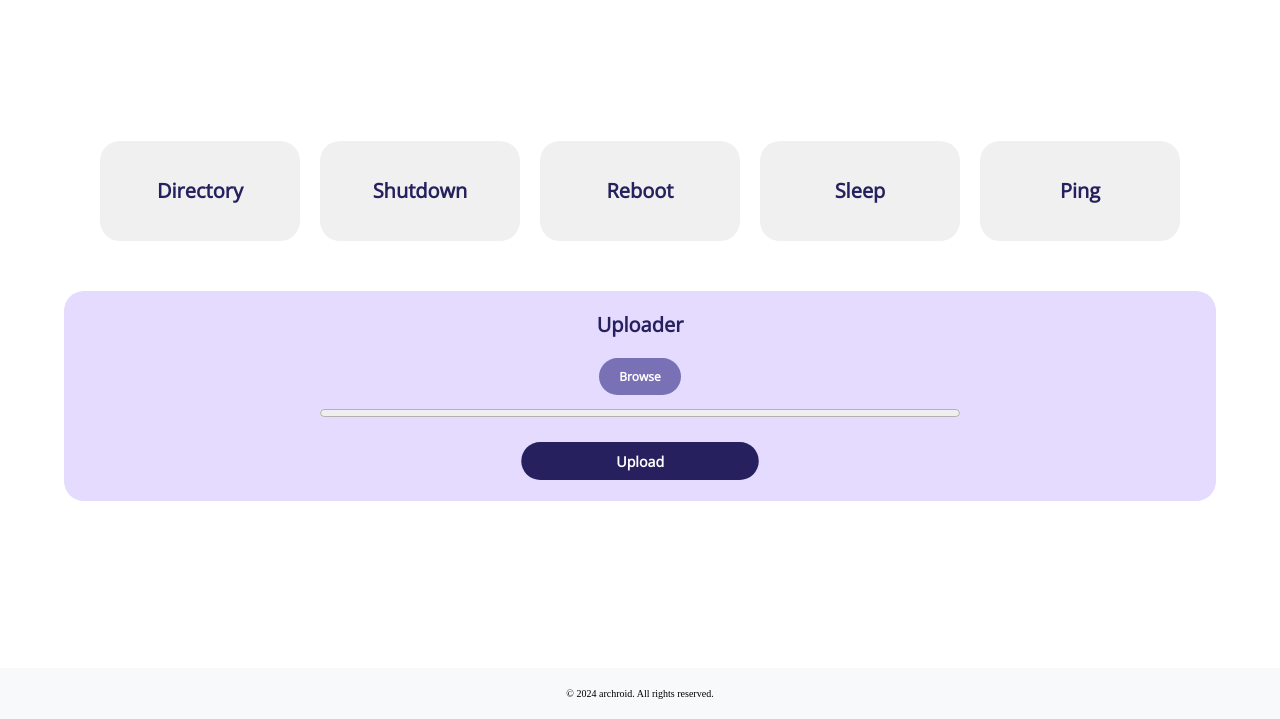
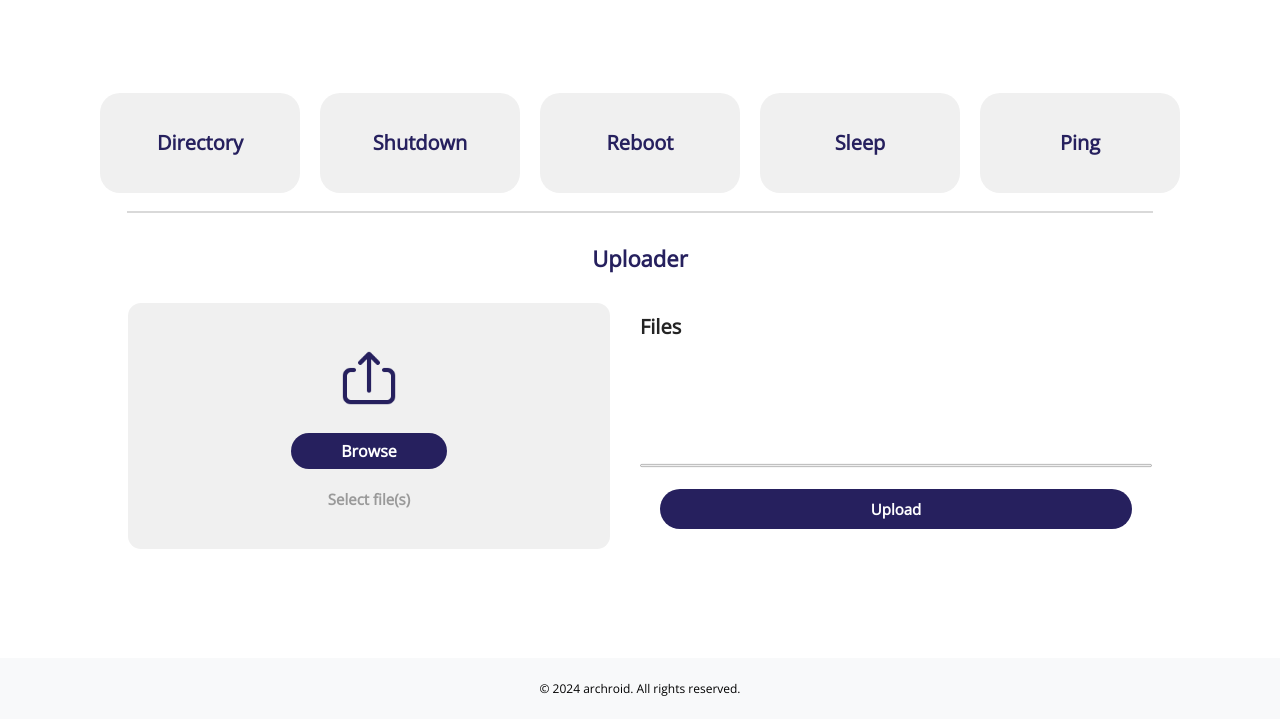
Before and after one commit to archroid/archify, a plain HTML site: page templates/index.html in a window 1280 px wide. Shown: the part 81-800 px from the top of the page. Drawn offline with nearby package versions, Linux system fonts and the light colour scheme.

Commit message:
upload function now works 100% fine both front and backend

```diff
--- a/static/index.css
+++ b/static/index.css
@@ -1,6 +1,6 @@
      @import url('https://fonts.googleapis.com/css2?family=Open+Sans');
 
-     @media (max-width: 600px) {
+     @media (max-width: 1000px) {
           .container {
                flex-direction: column;
           }
@@ -71,11 +71,6 @@
           background-color: #e0e0e0;
      }
 
-     .upload-button {
-          transform: scale(0.95);
-          background-color: #e0e0e0;
-     }
-
      .top-bar {
           top: 0;
           left: 0;
@@ -117,10 +112,12 @@
      }
 
      .footer-text {
-          font-size: 10px;
+          font-size: 12px;
+          font-family: 'Open Sans';
+
      }
 
-
+     /*
      .input-form {
           background-color: #e4dbff;
           border-radius: 20px;
@@ -145,9 +142,7 @@
 
      }
 
-     .input-file {
-          display: none;
-     }
+
 
      .file-name {
           display: none;
@@ -203,4 +198,178 @@
 
      .progresstion-bar {
           width: 50vw;
+     } */
+
+     .itemm{
+          color: #26205e;
+          font-size: 22px;
+          font-family: 'Open Sans';
+          user-select: none;
+          font-weight: bold;
+          margin-bottom: 20px;
+          /* margin-top: 30px; */
      }
+
+     hr{
+          width: 80vw;
+          color: #d9d9d9;
+          border-width: 1px;
+          border-style: solid;
+     }
+
+     /* smaller screens */
+     @media (max-width: 1000px) {
+          .upload-div {
+               width: 90vw;
+               flex-direction: column;
+          }
+          .upload-form {
+               width: 90vw;
+               margin-bottom: 15px;
+          }
+
+          .file-list-div {
+               width: 90vw;
+               margin-bottom: 15px;
+          }
+          .progresstion-bar{
+               width: 90vw;
+          }
+     }
+
+     /* larger screens */
+     @media (min-width: 1000px) {
+          .upload-div{
+               width: 80vw;
+               flex-direction: row;
+          }
+
+          .upload-form {
+               width: 40vw;
+               margin-right: 15px;
+          }
+          .file-list-div {
+               width: 40vw;
+               margin-left: 15px;
+          }
+          .progresstion-bar{
+               width: 40vw;
+          }
+     }
+
+     .upload-div {
+          margin: 30px;
+          margin-top: 10px;
+          display: flex;
+          justify-content: center;
+     }
+
+
+     .upload-container {
+          display: flex;
+          flex-direction: row;
+     }
+
+     .select-label {
+          height: 100%;
+          /* border: 2px #7F33D7 dashed; */
+          background-color: #f0f0f0;
+          border-radius: 13px;
+          display: flex;
+          flex-direction: column;
+          cursor: pointer;
+          align-items: center;
+          justify-content: center;
+     }
+
+     .input-file {
+          display: none;
+     }
+
+     .upload-image {
+          width: 70px;
+          height: 70px;
+          margin-top: 40px;
+     }
+
+     .dummy-button-input-div {
+          max-width: 10vw;
+          border-radius: 20px;
+          border: 0px;
+          background-color: #26205e;
+          padding: 7px;
+          padding-right: 50px;
+          padding-left: 50px;
+          color: white;
+          font-family: 'Open Sans';
+          font-size: 16px;
+          font-weight: bold;
+          margin-top: 20px;
+          text-align: center;
+
+     }
+
+     .select-text {
+          font-size: 15px;
+          font-family: 'Open Sans';
+          user-select: none;
+          font-weight: bold;
+          color: #9a9a9a;
+          margin-top: 20px;
+          margin-bottom: 40px;
+     }
+
+
+
+     .file-list-div {
+          display: flex;
+          flex-direction: column;
+     }
+
+     .uploading-files-text {
+          font-size: 20px;
+          font-family: 'Open Sans';
+          user-select: none;
+          font-weight: bold;
+          color: #242424;
+          margin-top: 10px;
+          margin-bottom: 0px;
+     }
+
+     .files-list {
+          height: 100%;
+          font-family: 'Open Sans';
+          color: #666666;
+          overflow-x: auto;
+          white-space: nowrap;
+          scrollbar-width: none;
+          -ms-overflow-style: none;
+          margin-top: 10px;
+
+     }
+
+     .files-list::-webkit-scrollbar {
+          display: none;
+     }
+
+
+     .progresstion-bar{
+     }
+
+     .button-subimt{
+          border-radius: 20px;
+          border: 0px;
+          padding: 10px;
+          padding-right: 100px;
+          padding-left: 100px;
+          margin: 20px;
+          font-size: 15px;
+          font-family: 'Open Sans';
+          font-weight: bold;
+          background: #26205e;
+          color: white;
+     }
+     .button-subimt:active {
+          transform: scale(0.95);
+          background-color: #7102f8;
+     }
--- a/static/uploadFile.js
+++ b/static/uploadFile.js
@@ -1,8 +1,16 @@
 function upload() {
-
      // Get the file input element
      var fileInput = document.getElementById('file');
      var progressBar = document.getElementById('uploadProgress');
+
+     // Calculate total size of all files
+     var totalSize = 0;
+     for (let i = 0; i < fileInput.files.length; i++) {
+         totalSize += fileInput.files[i].size;
+     }
+
+     // Keep track of total uploaded size
+     var totalLoaded = 0;
 
      for (let i = 0; i < fileInput.files.length; i++) {
          var formData = new FormData();
@@ -13,8 +21,9 @@ function upload() {
          // Update progress bar
          xhr.upload.onprogress = function (e) {
              if (e.lengthComputable) {
-                    progressBar.max = e.total;
-                    progressBar.value = e.loaded;
+                 totalLoaded += e.loaded;
+                 progressBar.max = totalSize;
+                 progressBar.value = totalLoaded;
              }
          };
 
@@ -31,10 +40,6 @@ function upload() {
          xhr.send(formData);
      }
  }
-document.getElementById('uploadForm').addEventListener('submit', function (e) {
-     e.preventDefault();
-     upload();
-});
 
 
 function itemselect(target) {
--- a/templates/index.html
+++ b/templates/index.html
@@ -39,7 +39,7 @@
 
           </div>
 
-
+          <!--
           <form id="uploadForm" class="input-form">
                <p class="item">Uploader</p>
                <div class="input-div">
@@ -51,8 +51,34 @@
                </div>
                <progress id="uploadProgress" class="progresstion-bar" value="0" max="100"></progress>
                <button type="submit" class="upload-button">Upload</button>
+          </form> -->
 
-          </form>
+          <hr class="hr">
+
+          <p class="itemm">Uploader</p>
+
+          <div class="upload-div">
+
+               <form id="uploadForm" class="upload-form">
+                    <input type="file" id="file" class="input-file" multiple onchange="itemselect(this)" />
+                    <label for="file" class="select-label">
+                         <img src="/static/upload.png" class="upload-image">
+                         <div class="dummy-button-input-div">Browse</div>
+                         <p class="select-text">Select file(s)</p>
+                    </label>
+               </form>
+
+               <div class="file-list-div">
+                    <p class="uploading-files-text">Files</p>
+                    <p id="file-name" class="files-list"></p>
+                    <progress id="uploadProgress" class="progresstion-bar" value="0" max="100"></progress>
+
+                    <button id="btnSubmit" class="button-subimt" onclick="upload()">Upload</button>
+               </div>
+
+
+
+          </div>
 
 
 
```
Also changed, not shown: static/upload.png (added). Lines whose indentation alone changed are shown as unchanged.
